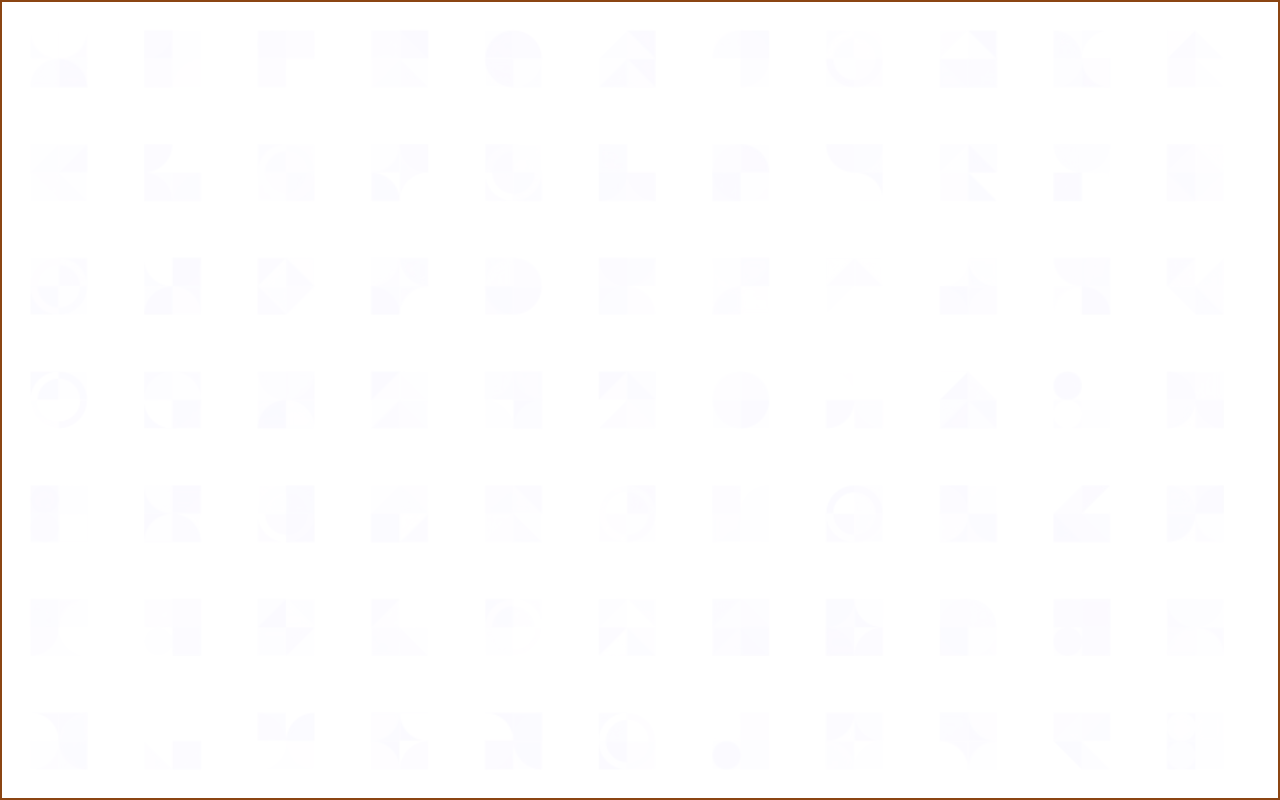
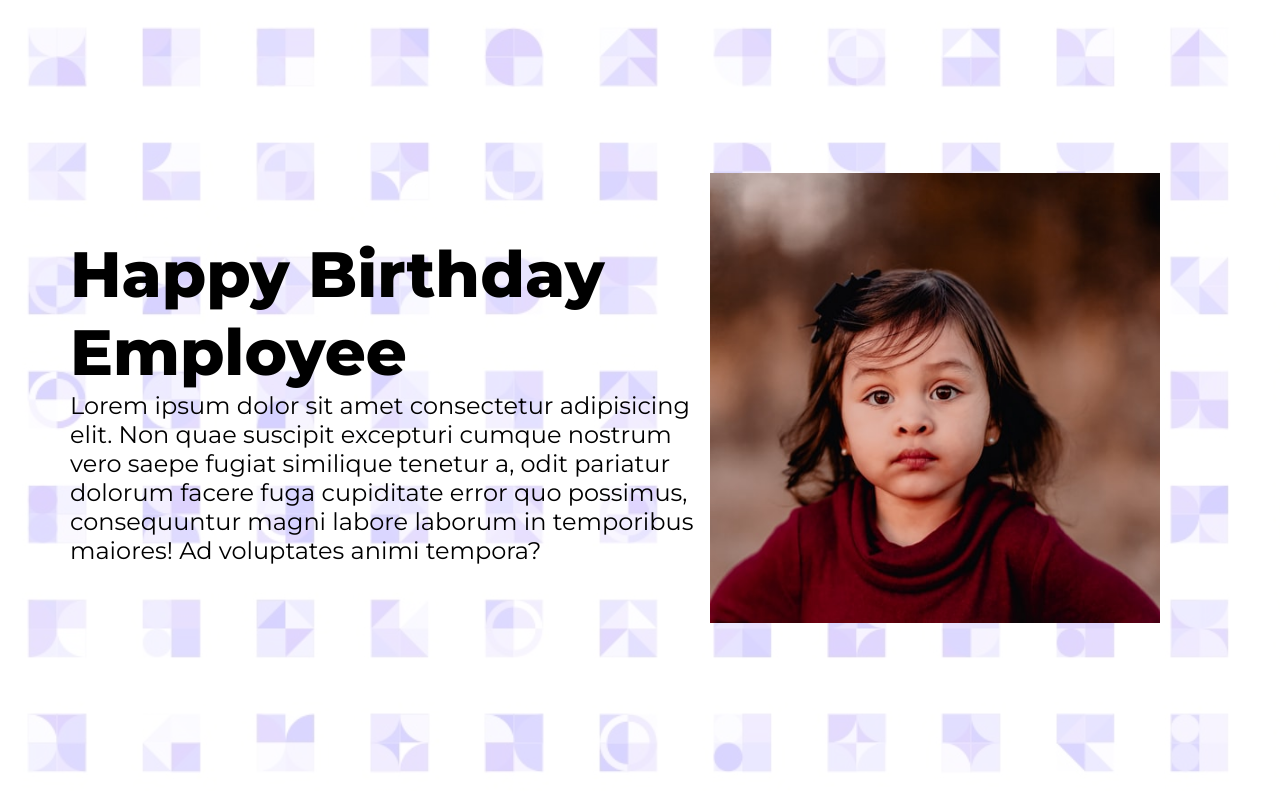
Before and after one commit to singhkunal2050/Emp-Bday, a plain HTML site: page index.html in a window 1280 px wide. Shown: the top 800 px of the page. Drawn offline with Linux system fonts and the light colour scheme.

Commit message:
basic hero section

```diff
--- a/index.html
+++ b/index.html
@@ -1,27 +1,34 @@
 <!DOCTYPE html>
 <html lang="en">
-<head>
-    <meta charset="UTF-8">
-    <meta http-equiv="X-UA-Compatible" content="IE=edge">
-    <meta name="viewport" content="width=device-width, initial-scale=1.0">
-    <link rel="stylesheet" href="style.css">
+  <head>
+    <meta charset="UTF-8" />
+    <meta http-equiv="X-UA-Compatible" content="IE=edge" />
+    <meta name="viewport" content="width=device-width, initial-scale=1.0" />
+    <link rel="stylesheet" href="style.css" />
     <title>Happy Birthday</title>
-</head>
-<body>
+  </head>
 
+  <body>
     <main>
-        <section class="hero-section">
+      <section class="hero-section">
+        <div class="hero-content">
+          <h1>Happy Birthday Employee</h1>
+          <p>
+            Lorem ipsum dolor sit amet consectetur adipisicing elit. Non quae
+            suscipit excepturi cumque nostrum vero saepe fugiat similique
+            tenetur a, odit pariatur dolorum facere fuga cupiditate error quo
+            possimus, consequuntur magni labore laborum in temporibus maiores!
+            Ad voluptates animi tempora?
+          </p>
+        </div>
+        <div class="hero-image">
+            <img src="./pic.jfif" alt="">
+            <!-- <img src="//source.unsplash.com/500x500" alt="">         -->
+        </div>
 
+      </section>
 
-        </section>
-
-        <section class="greeting-section">
-
-
-        </section>
+      <section class="greeting-section"></section>
     </main>
-
-
-
-</body>
+  </body>
 </html>
--- a/style.css
+++ b/style.css
@@ -1,19 +1,66 @@
+@import url('https://fonts.googleapis.com/css2?family=Tangerine:wght@400;700&display=swap');
+@import url('https://fonts.googleapis.com/css2?family=Montserrat:wght@400;800&family=Tangerine:wght@400;700&display=swap');
+
 *{
     margin: 0;
     padding: 0;
     box-sizing: border-box;
+    font-family: 'Tangerine', cursive;
+    font-family: 'Montserrat', sans-serif;
 }
 
 
 section{
     min-height: 100vh;
-    border: 2px saddlebrown solid;
+    padding: 0 60px;
 }
+
+
 
 .hero-section{
     background-image: url(./img/patternpad.jpeg);
-    background-color: rgba(255, 255, 255, 0.973);
+    background-color: rgba(255, 255, 255, 0.74);
+    background-blend-mode: lighten;
+    background-size: cover;
+    background-repeat: no-repeat;
+    background-attachment: fixed;
+    display: flex;
+    justify-content: center;
+    align-items: center;
+}
+
+.hero-content{
+    max-width: 50vw;
+}
+
+.hero-image{
+    max-width: 50vw;
+}
+
+.hero-image img{
+    width: 90%;
+}
+
+.hero-section h1{
+    /* font-size: 5em; */
+    font-size: clamp(3em , 5vw , 5em);
+}
+
+.hero-section p{
+    font-size: 1.5em;
+    font-size: clamp(1em , 2vw , 1.5em);
+}
+
+.greeting-section{
+    background-image: url(./img/patternpad.jpeg);
+    background-color: #ffa885;
     background-blend-mode: lighten;
     background-size: cover;
     background-repeat: no-repeat;
 }
+
+
+@media(max-width:808px){
+
+
+}
```
Also changed, not shown: pic.jfif (added).
